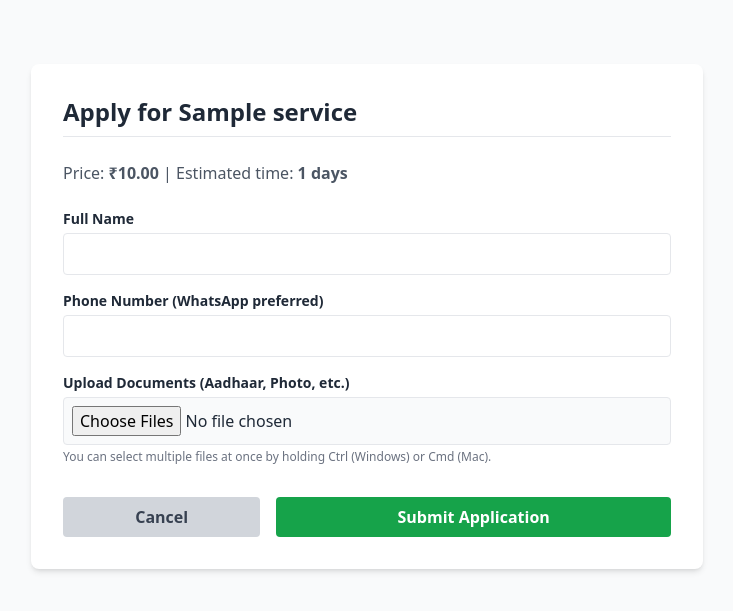
After one commit to bushibots/PNCSITE, a Django app: a page that uses csc_platform/services/templates/shop_front/apply.html in a window 1280 px wide. The commit adds this page. Shown: the top 611 px of the page, without its empty margins (273-1006 px from the left). Run offline with Django 5.2, Linux system fonts and the light colour scheme; tables that the repository leaves empty hold one stand-in row (values such as "Sample post"); some libraries are stand-ins or nearby versions.

Commit message:
New Stuff

```diff
--- /dev/null
+++ b/csc_platform/services/templates/shop_front/apply.html
@@ -0,0 +1,37 @@
+<!DOCTYPE html>
+<html lang="en">
+<head>
+    <meta charset="UTF-8">
+    <title>Apply for {{ service.name }}</title>
+    <script src="https://cdn.tailwindcss.com"></script>
+</head>
+<body class="bg-gray-50 text-gray-800 font-sans p-6">
+    <div class="max-w-2xl mx-auto bg-white p-8 rounded-lg shadow-md mt-10">
+        <h2 class="text-2xl font-bold border-b pb-2 mb-6">Apply for {{ service.name }}</h2>
+        <p class="text-gray-600 mb-6">Price: <strong>₹{{ service.price }}</strong> | Estimated time: <strong>{{ service.estimated_days }} days</strong></p>
+
+        <form method="POST" enctype="multipart/form-data" class="space-y-4">
+            {% csrf_token %} <div>
+                <label class="block font-bold text-sm mb-1">Full Name</label>
+                <input type="text" name="name" required class="w-full border p-2 rounded focus:outline-blue-500">
+            </div>
+
+            <div>
+                <label class="block font-bold text-sm mb-1">Phone Number (WhatsApp preferred)</label>
+                <input type="tel" name="phone" required class="w-full border p-2 rounded focus:outline-blue-500">
+            </div>
+
+            <div>
+                <label class="block font-bold text-sm mb-1">Upload Documents (Aadhaar, Photo, etc.)</label>
+                <input type="file" name="documents" multiple required class="w-full border p-2 rounded bg-gray-50">
+                <p class="text-xs text-gray-500 mt-1">You can select multiple files at once by holding Ctrl (Windows) or Cmd (Mac).</p>
+            </div>
+
+            <div class="pt-4 flex gap-4">
+                <a href="{% url 'shop_home' shop.slug %}" class="w-1/3 text-center bg-gray-300 text-gray-700 font-bold py-2 rounded hover:bg-gray-400">Cancel</a>
+                <button type="submit" class="w-2/3 bg-green-600 text-white font-bold py-2 rounded hover:bg-green-700">Submit Application</button>
+            </div>
+        </form>
+    </div>
+</body>
+</html>
--- a/csc_platform/services/templates/shop_front/shop_home.html
+++ b/csc_platform/services/templates/shop_front/shop_home.html
@@ -29,9 +29,9 @@
                     <span class="bg-blue-50 text-blue-700 text-xs px-2 py-1 rounded font-semibold">{{ service.estimated_days }} day(s)</span>
                 </div>
 
-                <button class="mt-4 w-full bg-blue-600 text-white font-bold py-2 rounded hover:bg-blue-700 transition">
-                    Apply Now
-                </button>
+                <a href="{% url 'service_apply' shop.slug service.id %}" class="mt-4 block text-center w-full bg-blue-600 text-white font-bold py-2 rounded hover:bg-blue-700 transition">
+                 Apply Now
+                </a>
             </div>
             {% empty %}
             <p class="text-gray-500 col-span-2 text-center py-8">No services have been added yet.</p>
--- a/csc_platform/services/urls.py
+++ b/csc_platform/services/urls.py
@@ -2,6 +2,11 @@ from django.urls import path
 from . import views
 
 urlpatterns = [
-    # This creates the path: 127.0.0.1:8000/shop/print-n-card/
     path('shop/<slug:shop_slug>/', views.shop_home, name='shop_home'),
+
+    # New URL for the application form
+    path('shop/<slug:shop_slug>/apply/<int:service_id>/', views.service_apply, name='service_apply'),
+
+    # New URL for the success page
+    path('shop/<slug:shop_slug>/success/<str:tracking_id>/', views.request_success, name='request_success'),
 ]
--- a/csc_platform/services/views.py
+++ b/csc_platform/services/views.py
@@ -1,15 +1,51 @@
-from django.shortcuts import render, get_object_or_404
-from .models import Shop, Service
+from django.shortcuts import render, get_object_or_404, redirect
+from .models import Shop, Service, Customer, ServiceRequest, UploadedDocument
 
 def shop_home(request, shop_slug):
-    # Find the shop by its URL slug (e.g., 'print-n-card') or show a 404 error
     shop = get_object_or_404(Shop, slug=shop_slug)
+    services = Service.objects.filter(shop=shop, is_active=True)
+    return render(request, 'shop_front/shop_home.html', {'shop': shop, 'services': services})
 
-    # Get all active services that belong ONLY to this specific shop
-    services = Service.objects.filter(shop=shop, is_active=True)
+def service_apply(request, shop_slug, service_id):
+    shop = get_object_or_404(Shop, slug=shop_slug)
+    service = get_object_or_404(Service, id=service_id, shop=shop)
 
-    context = {
-        'shop': shop,
-        'services': services
-    }
-    return render(request, 'shop_front/shop_home.html', context)
+    if request.method == 'POST':
+        # 1. Get the form data
+        name = request.POST.get('name')
+        phone = request.POST.get('phone')
+
+        # 2. Find existing customer by phone, or create a new one!
+        customer, created = Customer.objects.get_or_create(
+            shop=shop,
+            phone_number=phone,
+            defaults={'name': name}
+        )
+
+        # 3. Create the Service Request
+        service_request = ServiceRequest.objects.create(
+            shop=shop,
+            customer=customer,
+            service=service
+        )
+
+        # 4. Save uploaded documents securely
+        # getlist allows uploading multiple files at once
+        documents = request.FILES.getlist('documents')
+        for doc in documents:
+            UploadedDocument.objects.create(
+                request=service_request,
+                document_name=doc.name,
+                file=doc
+            )
+
+        # 5. Redirect to the success page with their tracking ID
+        return redirect('request_success', shop_slug=shop.slug, tracking_id=service_request.tracking_id)
+
+    # If it's a GET request, just show the blank form
+    return render(request, 'shop_front/apply.html', {'shop': shop, 'service': service})
+
+def request_success(request, shop_slug, tracking_id):
+    shop = get_object_or_404(Shop, slug=shop_slug)
+    service_request = get_object_or_404(ServiceRequest, tracking_id=tracking_id, shop=shop)
+    return render(request, 'shop_front/success.html', {'shop': shop, 'service_request': service_request})
```
Also changed, not shown: csc_platform/services/templates/shop_front/success.html (added, +23 -0 lines).
